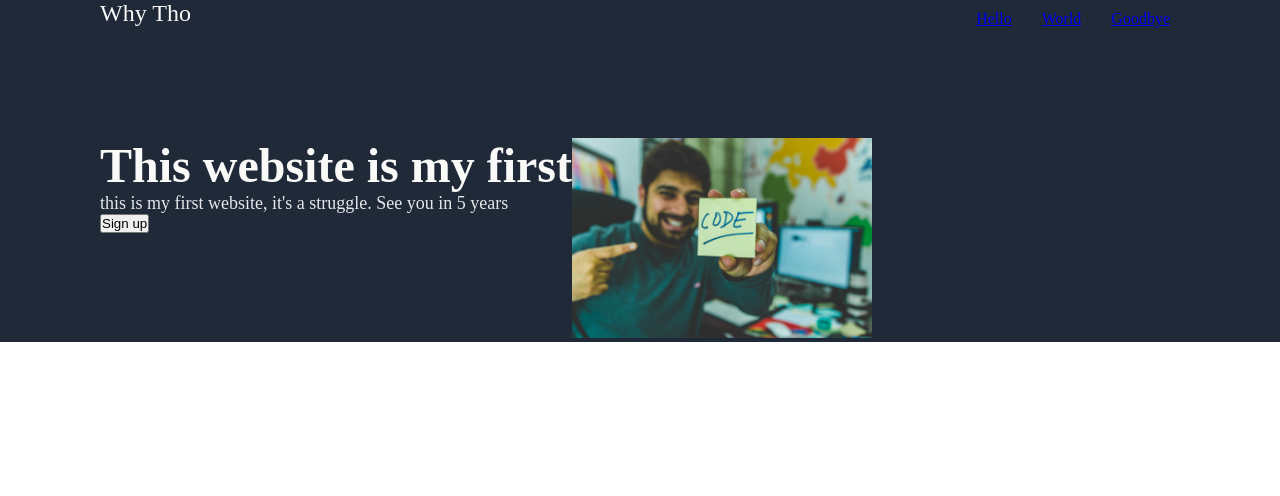
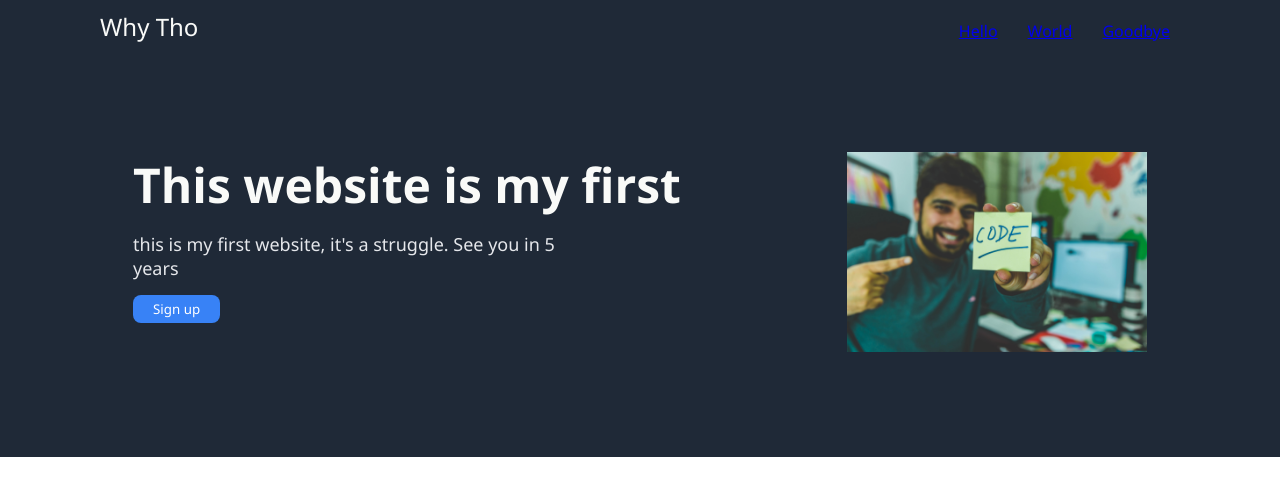
Before and after one commit to Why-Th0/Landing-page, a plain HTML site: page index.html in a window 1280 px wide. Drawn offline with Linux system fonts and the light colour scheme.

Commit message:
Section one finished

```diff
--- a/index.html
+++ b/index.html
@@ -29,11 +29,12 @@
           <div class="titlesub">
             this is my first website, it's a struggle. See you in 5 years
           </div>
-          <button class="first_button"><stong>Sign up</stong></button>
+          <button class="first_button">Sign up</button>
         </div>
         <div class="hdright">
           <img src="./Images/image.jpg" alt="Random picture" />
         </div>
       </div>
+    </div>
   </body>
 </html>
--- a/styles.css
+++ b/styles.css
@@ -1,6 +1,7 @@
 * {
   margin: 0;
   padding: 0;
+  font-family: "Segoe UI", Tahoma, Geneva, Verdana;
 }
 
 .header {
@@ -13,6 +14,7 @@
   justify-content: space-between;
   margin-right: 100px;
   margin-left: 100px;
+  padding-top: 10px;
 }
 
 ul {
@@ -31,6 +33,8 @@ ul {
 .titlesub {
   font-size: 18px;
   color: #e5e7eb;
+  max-width: 444px;
+  margin-top: 15px;
 }
 
 .headerlogo {
@@ -39,9 +43,20 @@ ul {
 
 .hdbody {
   display: flex;
-  margin: 100px;
+  padding: 100px;
+  justify-content: space-around;
 }
 
 img {
   max-height: 200px;
+  margin-left: 100px;
 }
+
+button {
+  background-color: #3882f6;
+  color: white;
+  padding: 5px 20px;
+  border: none;
+  border-radius: 8px;
+  margin-top: 15px;
+}
```
